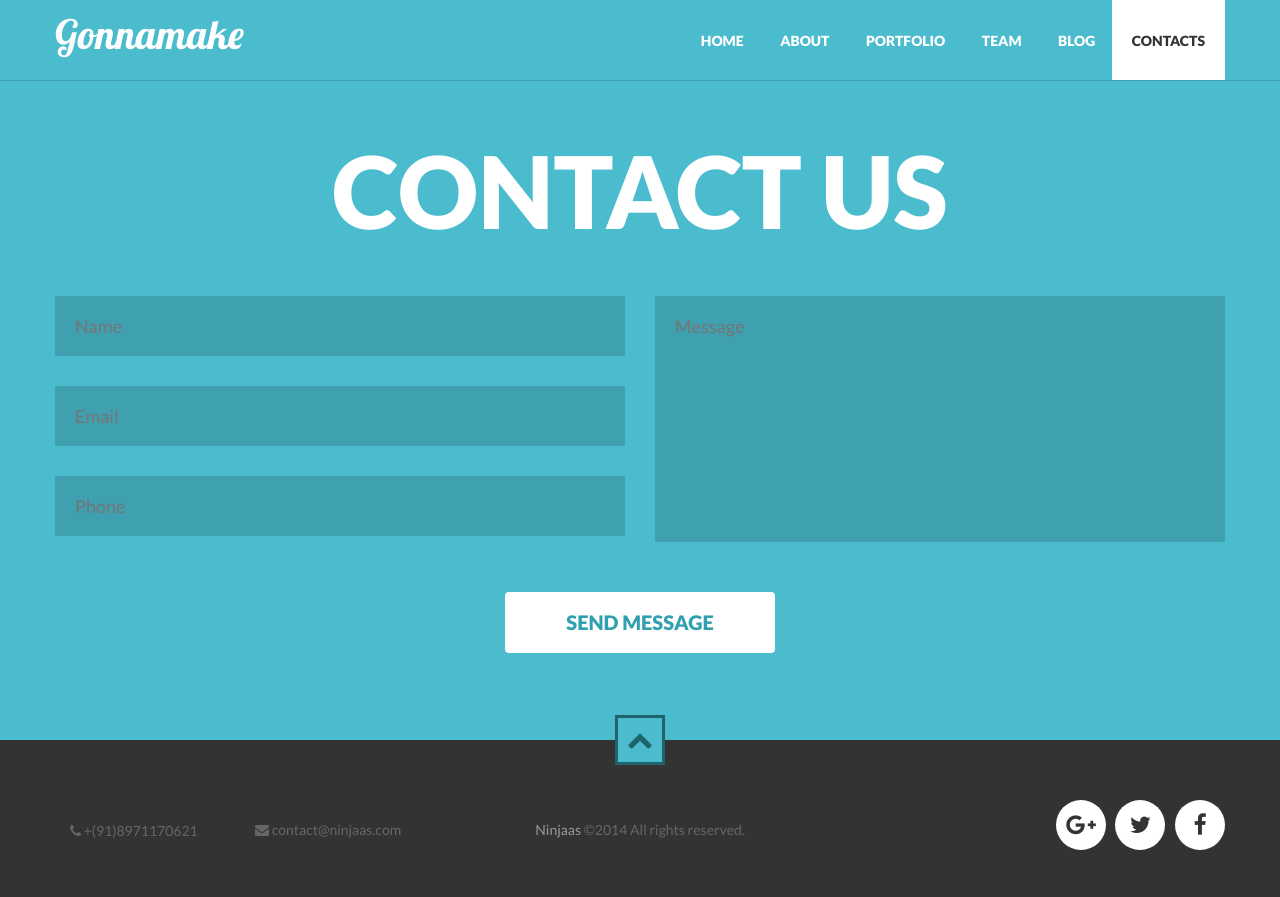
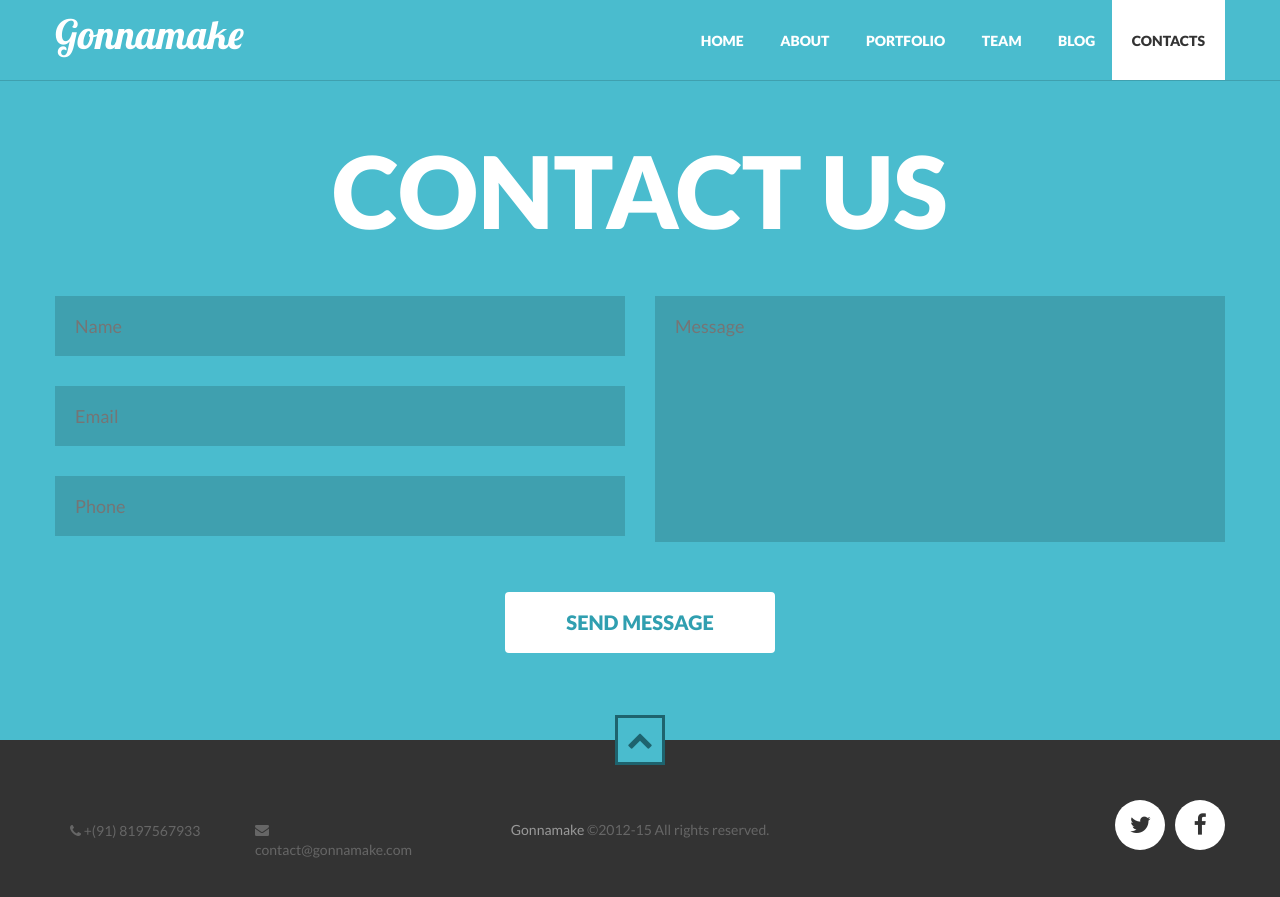
Before and after one commit to gonnamake/gonnamake.com, a Jekyll site: the page built from index.html, in a window 1280 px wide and 900 px high, scrolled down 4460 px. Shown: the top 897 px of the window. Built offline with Jekyll 4.4.1, drawn with Linux system fonts in a browser that asks for light colours; nearby versions of some CDN libraries; Markdown is read by kramdown in place of the engine named in the settings.

Commit message:
Update footer.html

```diff
--- a/_includes/footer.html
+++ b/_includes/footer.html
@@ -10,22 +10,22 @@
 
             <div class="col-sm-4 footer_phone">
                 <div class="col-md-6">
-                    <p><i class="fa fa-phone"></i> +(91)8971170621</p>
+                    <p><i class="fa fa-phone"></i> +(91) 8197567933</p>
                 </div>
                 <div class="col-md-6">
-                    <a href="javascript:void(0);" ><i class="fa fa-envelope"></i> contact@ninjaas.com</a>
+                    <a href="javascript:void(0);" ><i class="fa fa-envelope"></i> contact@gonnamake.com</a>
                 </div>
             </div>
 
             <div class="col-sm-4 padbot30 center copyright">
-                <a href="http://gonnamake.com" target="_blank">Ninjaas</a> ©2014 All rights reserved.
+                <a href="http://gonnamake.com" target="_blank">Gonnamake</a> ©2012-15 All rights reserved.
             </div>
 
             <div class="col-sm-4 padbot30 right">
                 <div class="social">
-                    <a class="g_plus" href="https://plus.google.com/+Ninjaas" target="_blank"><i class="fa fa-google-plus"></i></a>
-                    <a class="twitter" href="https://twitter.com/ninjaasdotcom" target="_blank"><i class="fa fa-twitter"></i></a>
-                    <a class="facebook" href="https://www.facebook.com/ninjaas" target="_blank"><i class="fa fa-facebook"></i></a>
+                    <!--<a class="g_plus" href="https://plus.google.com/+Ninjaas" target="_blank"><i class="fa fa-google-plus"></i></a>-->
+                    <a class="twitter" href="https://twitter.com/gonnamakedotcom" target="_blank"><i class="fa fa-twitter"></i></a>
+                    <a class="facebook" href="https://www.facebook.com/gonnamake" target="_blank"><i class="fa fa-facebook"></i></a>
 
                 </div>
             </div>
```
